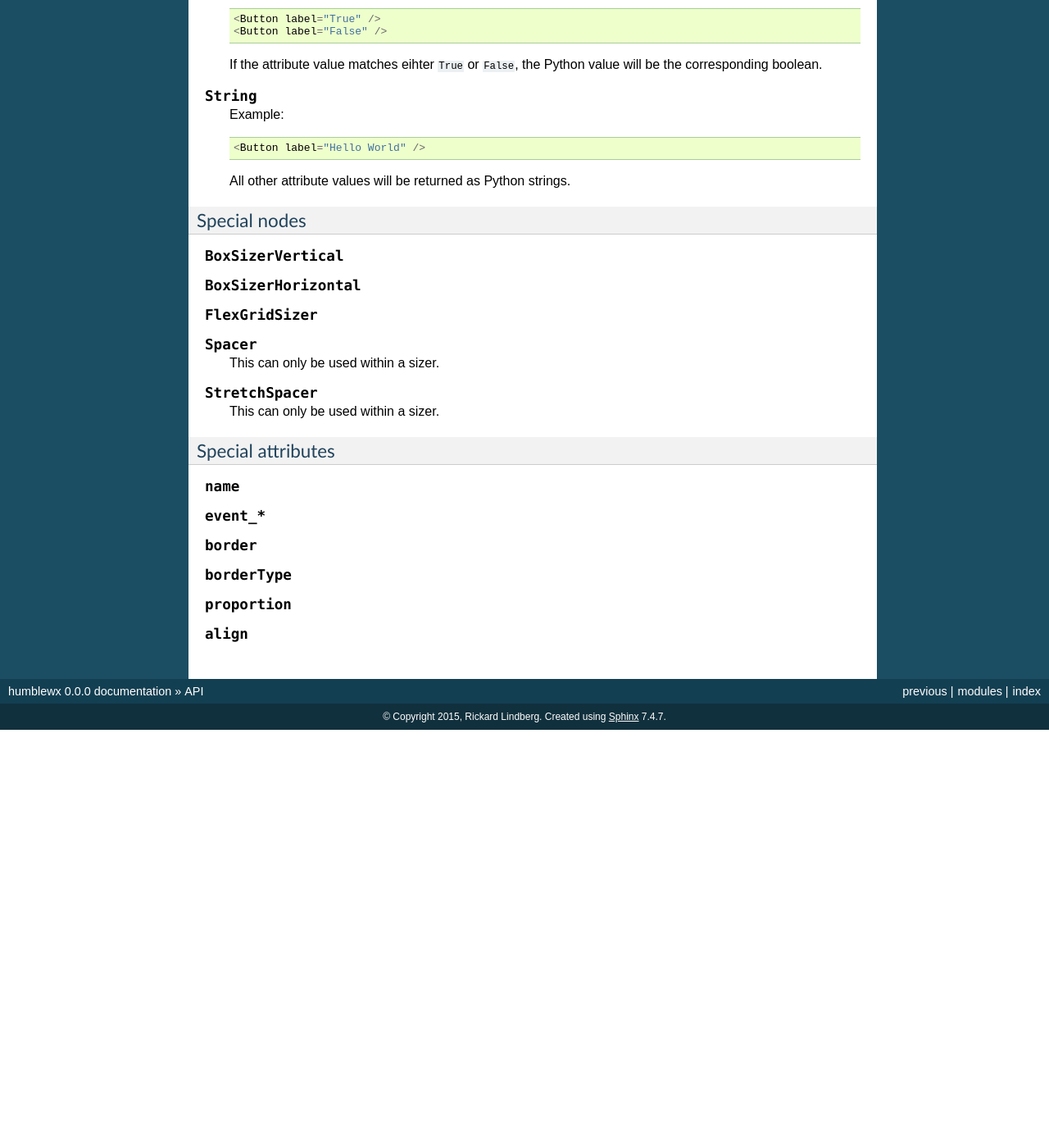
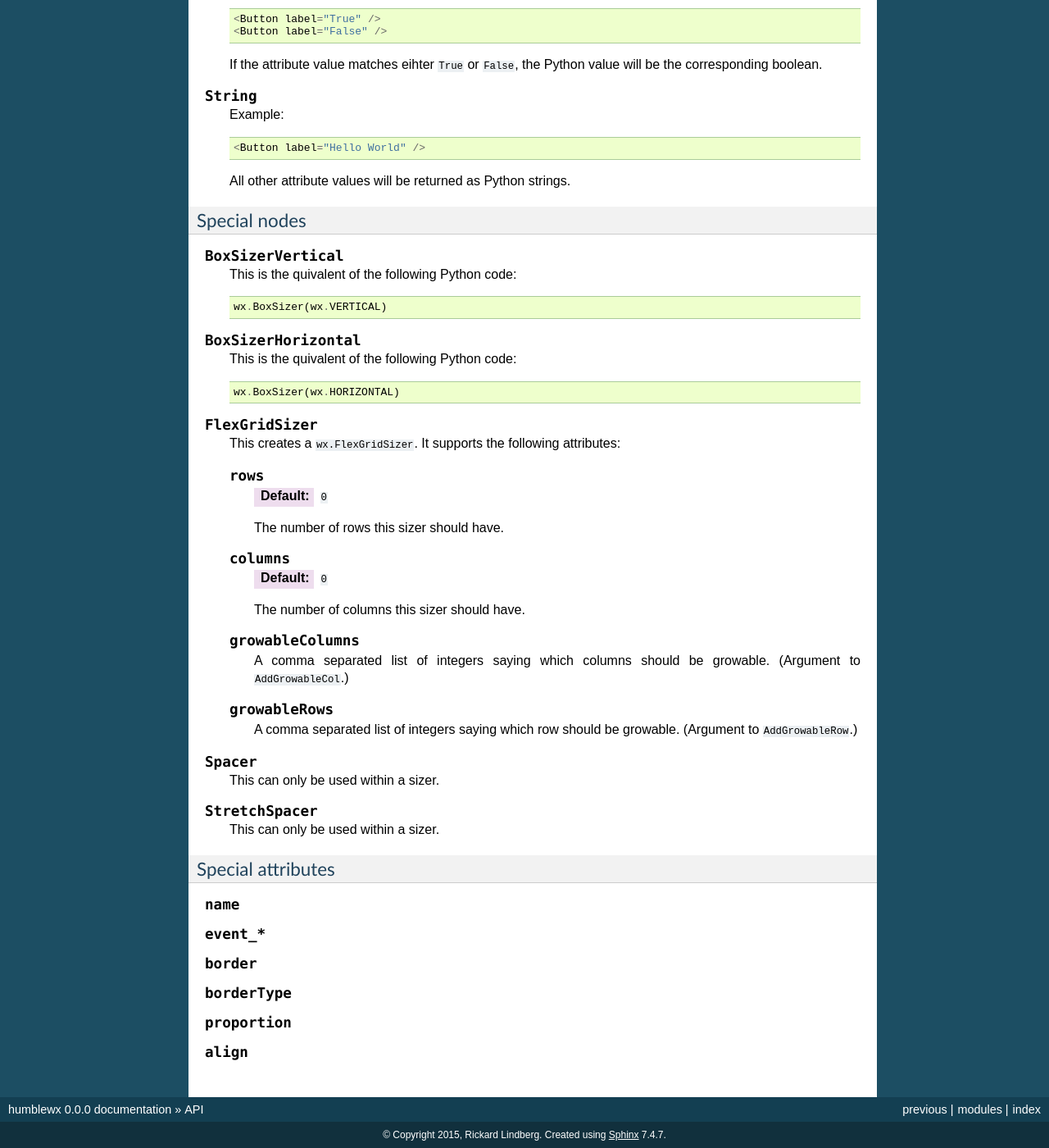
Before and after one commit to thetimelineproj/humblewx, a Sphinx documentation site: the page built from documentation/api.rst, in a window 1280 px wide and 1400 px high, scrolled down 1329 px. Shown: the whole window at 82% size. Built offline with Sphinx 7.4.7, drawn with Linux system fonts in a browser that asks for light colours; before the commit the page ends 2219 px from its top, so only the background shows below that.

Commit message:
Problem: Sizer nodes lacked description.

```diff
--- a/documentation/api.rst
+++ b/documentation/api.rst
@@ -105,9 +105,41 @@ Special nodes
 
 .. describe:: BoxSizerVertical
 
+    This is the quivalent of the following Python code::
+
+        wx.BoxSizer(wx.VERTICAL)
+
 .. describe:: BoxSizerHorizontal
 
+    This is the quivalent of the following Python code::
+
+        wx.BoxSizer(wx.HORIZONTAL)
+
 .. describe:: FlexGridSizer
+
+    This creates a ``wx.FlexGridSizer``. It supports the following attributes:
+
+    .. describe:: rows
+
+        :default: ``0``
+
+        The number of rows this sizer should have.
+
+    .. describe:: columns
+
+        :default: ``0``
+
+        The number of columns this sizer should have.
+
+    .. describe:: growableColumns
+
+        A comma separated list of integers saying which columns should be
+        growable. (Argument to ``AddGrowableCol``.)
+
+    .. describe:: growableRows
+
+        A comma separated list of integers saying which row should be growable.
+        (Argument to ``AddGrowableRow``.)
 
 .. describe:: Spacer
 
```
